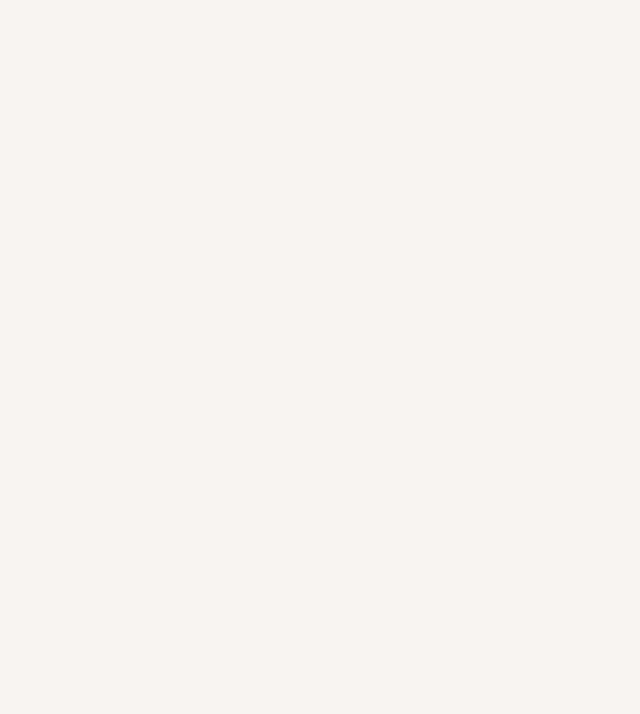
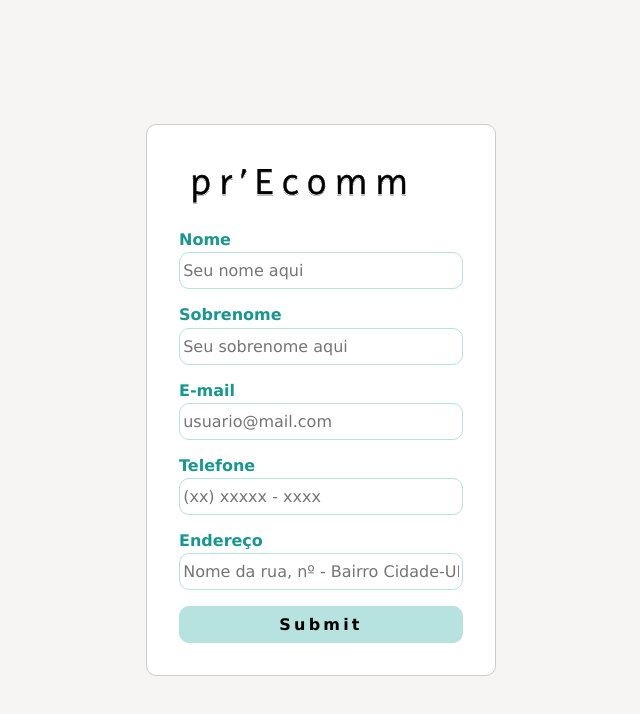
Before and after one commit to IallyFabiane/precomm, a React (Create React App) app: page /Cadastro in a window 1280 px wide. Before the commit this address had no page. Shown: the top 714 px of the page, without its empty margins (319-959 px from the left). Built offline with nearby package versions, Linux system fonts and the light colour scheme.

Commit message:
adicionando nova pasta e nova rota de cadastro de usuário

```diff
--- a/src/App.jsx
+++ b/src/App.jsx
@@ -3,6 +3,7 @@ import { BrowserRouter, Route, Routes } from 'react-router-dom';
 import Login from 'pages/Login';
 import Ecommerce from 'pages/Ecommerce';
 import Carrinho from 'pages/Carrinho';
+import Cadastro from 'pages/Cadastro';
 
 function App() {
     return (
@@ -11,6 +12,7 @@ function App() {
                 <Route path="/" element={<Login />} />
                 <Route path="ecommerce" element={<Ecommerce />} />
                 <Route path="carrinho" element={<Carrinho />} />
+                <Route path="/Cadastro" element={<Cadastro />} />
             </Routes>
         </BrowserRouter>
     );
--- /dev/null
+++ b/src/pages/Cadastro/Cadastro.jsx
@@ -0,0 +1,52 @@
+/* eslint-disable no-unused-vars */
+import { useState } from 'react';
+import logotipo from 'assets/logo.svg';
+import { useNavigate } from 'react-router-dom';
+import './cadastro.css';
+
+const Cadastro = () => {
+    const [state, setState] = useState('');
+    let navigate = useNavigate();
+
+    function handleChange (e) {
+        const value = e.target.value;
+        setState(value);
+        localStorage.setItem(value, JSON.stringify(value));
+    }
+
+    function handleSubmit (e) {
+        navigate("/Ecommerce");
+    };
+
+
+    return (
+        <div className='cadastro'>
+            <form className='cadastro__form'>
+                    <img src={logotipo} alt="Logotipo da pr'Ecormm" className="cadastro__img cadastro__logo" />
+
+                    <label className='cadastro__label'>Nome</label>
+                    <input type="text" id="nome" placeholder="Seu nome aqui"  className='cadastro__input' onBlur={handleChange} />
+
+                    <label className='cadastro__label'>Sobrenome</label>
+                    <input type="text" id="sobrenome" placeholder="Seu sobrenome aqui" className='cadastro__input' onBlur={handleChange} />
+
+
+                    <label className='cadastro__label'>E-mail</label>
+                    <input type="email" id="email" placeholder="usuario@mail.com" className='cadastro__input' onBlur={handleChange} />
+
+                    <label className='cadastro__label'>Telefone</label>
+                    <input type="tel" id="telefone" placeholder="(xx) xxxxx - xxxx" className='cadastro__input' onBlur={handleChange} required />
+
+                    <label className='cadastro__label'>Endereço</label>
+                    <input type="text" id="endereço" placeholder="Nome da rua, nº - Bairro Cidade-UF" className='cadastro__input' onBlur={handleChange} />
+
+                    <button variant="primary" onClick={handleSubmit} type="submit" className='cadastro__botao'>Submit</button>
+
+            </form>
+        </div>
+
+
+    );
+};
+
+export default Cadastro;
--- /dev/null
+++ b/src/pages/Cadastro/cadastro.css
@@ -0,0 +1,75 @@
+.cadastro {
+    display: flex;
+    flex-direction: column;
+    align-items: center;
+    justify-content: center;
+    height: 100vh;
+    width: 100%;
+}
+
+.cadastro__img {
+    background-color: var(--branco);
+    display: flex;
+    justify-content: center;
+}
+
+.cadastro__logo {
+    width: 240px;
+    margin-bottom: 1.5rem;
+    background-color: var(--branco);
+}
+
+.cadastro__form {
+    max-width: 350px;
+    min-width: 260px;
+    background-color: var(--branco);
+    padding: 2rem;
+    border-radius: 10px;
+    border: 1px solid var(--cinza-claro)
+}
+
+.cadastro__label {
+    color: var(--azul-medio);
+    font-weight: bold;
+    background-color: var(--branco);
+}
+
+.cadastro__input {
+    border: 1px solid var(--azul-claro);
+    width: 100%;
+    border-radius: 10px;
+    font-size: 1rem;
+    padding: .5rem .2rem;
+    margin: .2rem 0 1rem 0;
+    background-color: transparent;
+    outline: transparent;
+}
+
+.cadastro__input:focus {
+    box-shadow: 0 0 5px 2px var(--azul-medio);
+}
+
+.cadastro__botao {
+    cursor: pointer;
+    background-color: var(--azul-claro);
+    text-align: center;
+    width: 100%;
+    border: 1px solid var(--azul-claro);
+    padding: .5rem .2rem;
+    border-radius: 10px;
+    font-size: 1rem;
+    letter-spacing: .2rem;
+    font-weight: bold;
+    transition: 200ms;
+}
+
+.cadastro__botao:hover,
+.cadastro__botao:focus {
+    border: 1px solid var(--bege-medio);
+    background-color: var(--bege-medio);
+}
+
+.cadastro__botao:active {
+    border: 1px solid var(--bege);
+    background-color: var(--bege);
+}
--- /dev/null
+++ b/src/pages/Cadastro/index.js
@@ -0,0 +1,2 @@
+import Cadastro from "./Cadastro";
+export default Cadastro;
--- a/src/pages/Login/Login.jsx
+++ b/src/pages/Login/Login.jsx
@@ -18,6 +18,10 @@ function Login() {
 
     function handleSubmit (e) {
        navigate("/Ecommerce");
+    };
+
+    function handleRegistration (e) {
+        navigate("/Cadastro");
     };
 
     return (
@@ -50,7 +54,7 @@ function Login() {
 
                 <p className="login__paragrafo ">Não tem conta?</p>
 
-                <button className="login__botao" type='button'>Cadastre-se</button>
+                <button className="login__botao" type='button' onClick={handleRegistration}>Cadastre-se</button>
 
             </form>
 
```
